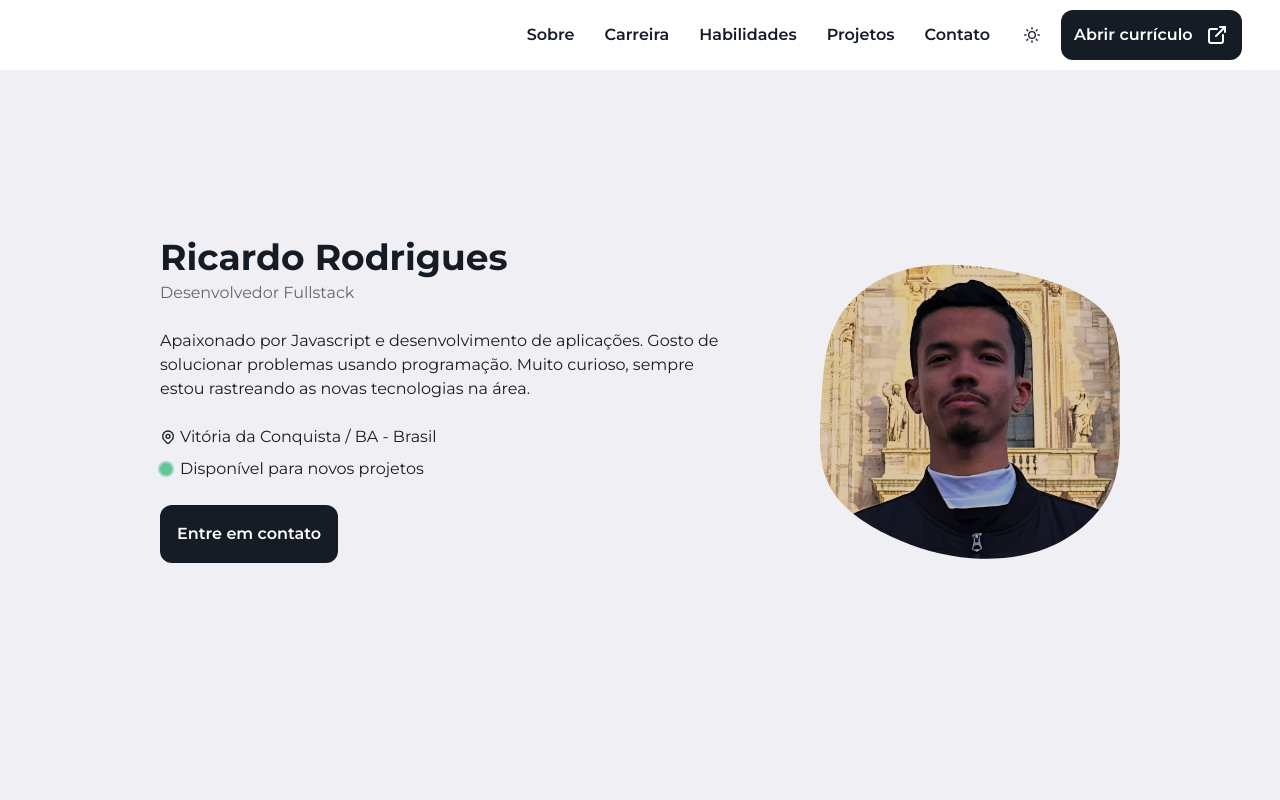
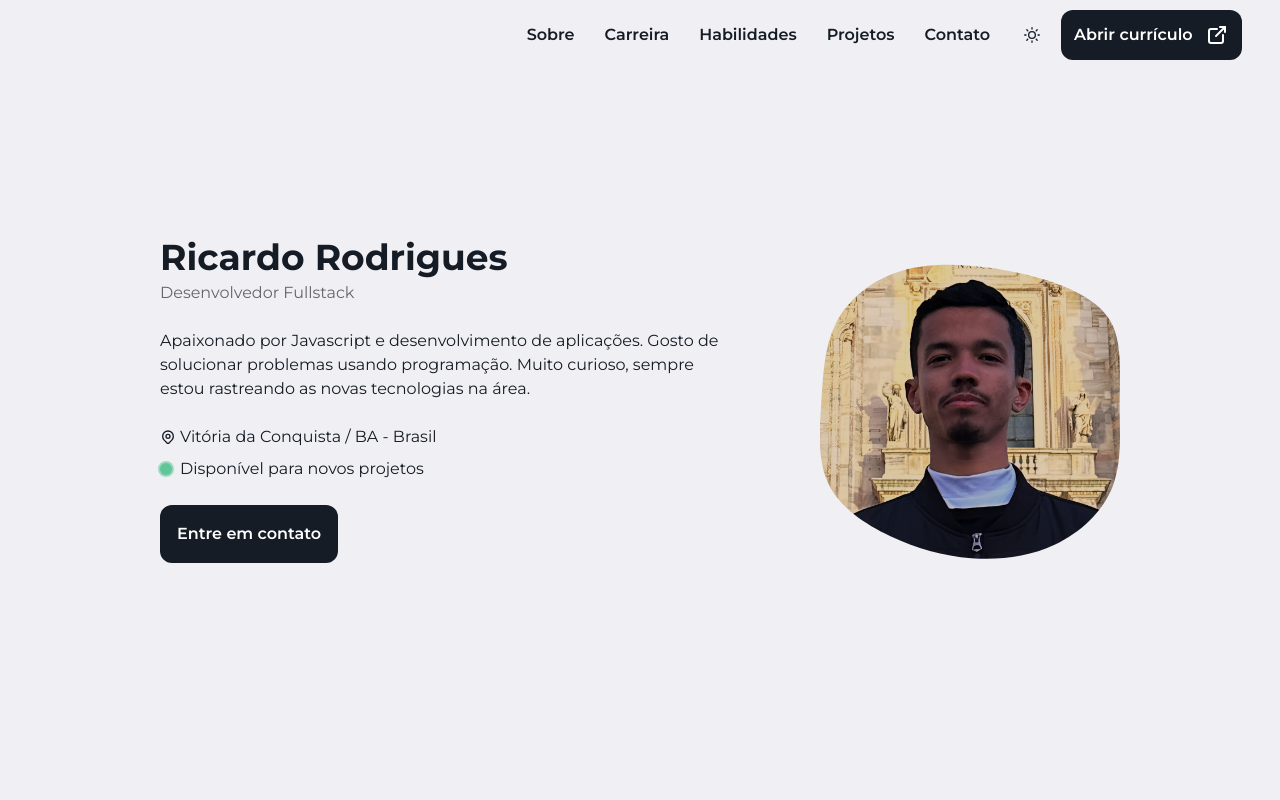
Before and after one commit to ricardorodriguespes17/ricardo-web, a Next.js app: page / in a window 1280 px wide. Shown: the top 800 px of the page. Built offline with nearby package versions, Linux system fonts and the light colour scheme.

Commit message:
refactor: header color and animation

```diff
--- a/src/components/layout/Header.tsx
+++ b/src/components/layout/Header.tsx
@@ -16,6 +16,7 @@ const Header = () => {
     }
 
     window.addEventListener("scroll", handleScroll)
+    handleScroll()
 
     return () => {
       window.removeEventListener("scroll", handleScroll)
@@ -26,7 +27,7 @@ const Header = () => {
     <header
       className={twMerge(
         "min-h-[70px] w-full flex items-center px-[3%] justify-end fixed",
-        "top-0 z-10 bg-white dark:bg-dark-90 transition-transform duration-500",
+        "top-0 z-10 bg-gray-10 dark:bg-dark-90 transition-transform duration-500",
         hidden ? "-translate-y-full" : "translate-y-0"
       )}
     >
```
